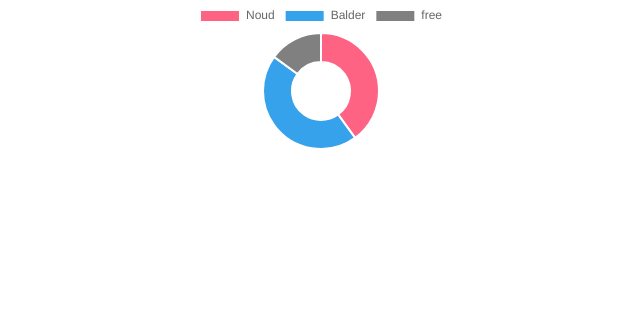
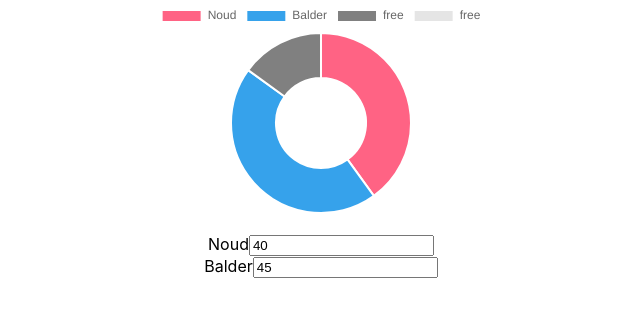
Before and after one commit to noud/cra-chart, a React (Create React App) app: page / in a window 1280 px wide. Shown: the top 316 px of the page, without its empty margins (319-959 px from the left). Built offline with nearby package versions, Linux system fonts and the light colour scheme.

Commit message:
getRemainer labels MyChart

```diff
--- a/src/components/DataVisualizer.js
+++ b/src/components/DataVisualizer.js
@@ -1,12 +1,20 @@
 import React from 'react';
 import MyChart from './MyChart';
+import MyTable from './MyTable';
+
+const labels = [
+  'Noud',
+  'Balder',
+];
 
 const data = [40, 45];
 
 function DataVisualizer() {
   return (
     <div>
-      <MyChart data={data}/>
+      <MyChart labels={labels} data={data}/>
+      <br />
+      <MyTable labels={labels} data={data}/>
     </div>
   );
 }
--- a/src/components/MyChart.js
+++ b/src/components/MyChart.js
@@ -1,8 +1,11 @@
 import React from 'react';
+
 // eslint-disable-next-line
 import Chart, { Doughnut } from 'react-chartjs-2';
 import { defaults } from 'react-chartjs-2';
 import merge from 'lodash.merge';
+
+import getRemainer from '../lib/getRemainer';
 
 const free = {
   color: 'gray',
@@ -39,18 +42,10 @@ class MyChart extends React.Component {
     console.log(this.chartReference); // returns a Chart.js instance reference
   }
 
-  getRemainer(values) {
-    var total = 0;
-    values.map((value) => (
-      total += value
-    ));
-    let rest = 100 - total;
-    return rest > 0 ? rest : 0;
-  }
-
   render() {
-    var { data: dataValues } = this.props;
-    dataValues.push(this.getRemainer(dataValues));
+    var { data: dataValues, labels } = this.props;
+    dataValues.push(getRemainer(dataValues));
+    labels.push(free.label);
 
     // const data = (canvas) => {
     //     const ctx = canvas.getContext("2d")
@@ -64,11 +59,7 @@ class MyChart extends React.Component {
     // }
 
     const data = {
-      labels: [
-        'Noud',
-        'Balder',
-        free.label
-      ],
+      labels: labels,
       datasets: [{
         data: dataValues,
         backgroundColor: [
--- /dev/null
+++ b/src/components/MyTable.js
@@ -0,0 +1,42 @@
+import React from 'react';
+
+import getRemainer from '../lib/getRemainer';
+
+class MyTable extends React.Component {
+  constructor(props) {
+    super(props);
+  }
+
+  componentWillMount() {
+  }
+
+  componentDidMount() {
+  }
+
+  setValue = (value) => {
+    console.log(value.name, value.value);
+  };
+
+  render() {
+    var { data: dataValues, labels } = this.props;
+    dataValues.push(getRemainer(dataValues));
+
+    return (
+      <form>
+        <label for="member1">{labels[0]}</label>
+        <input name='member1'
+          value={dataValues[0]}
+          onChange={(e) => this.setValue(e.target)}
+        />
+        <br />
+        <label for="member2">{labels[1]}</label>
+        <input name='member2'
+          value={dataValues[1]}
+          onChange={(e) => this.setValue(e.target)}
+        />
+      </form>
+    )
+  }
+}
+
+export default MyTable;
--- /dev/null
+++ b/src/lib/getRemainer.js
@@ -0,0 +1,8 @@
+export default function getRemainer(values) {
+  var total = 0;
+  values.map((value) => (
+    total += value
+  ));
+  let rest = 100 - total;
+  return rest > 0 ? rest : 0;
+};
```
